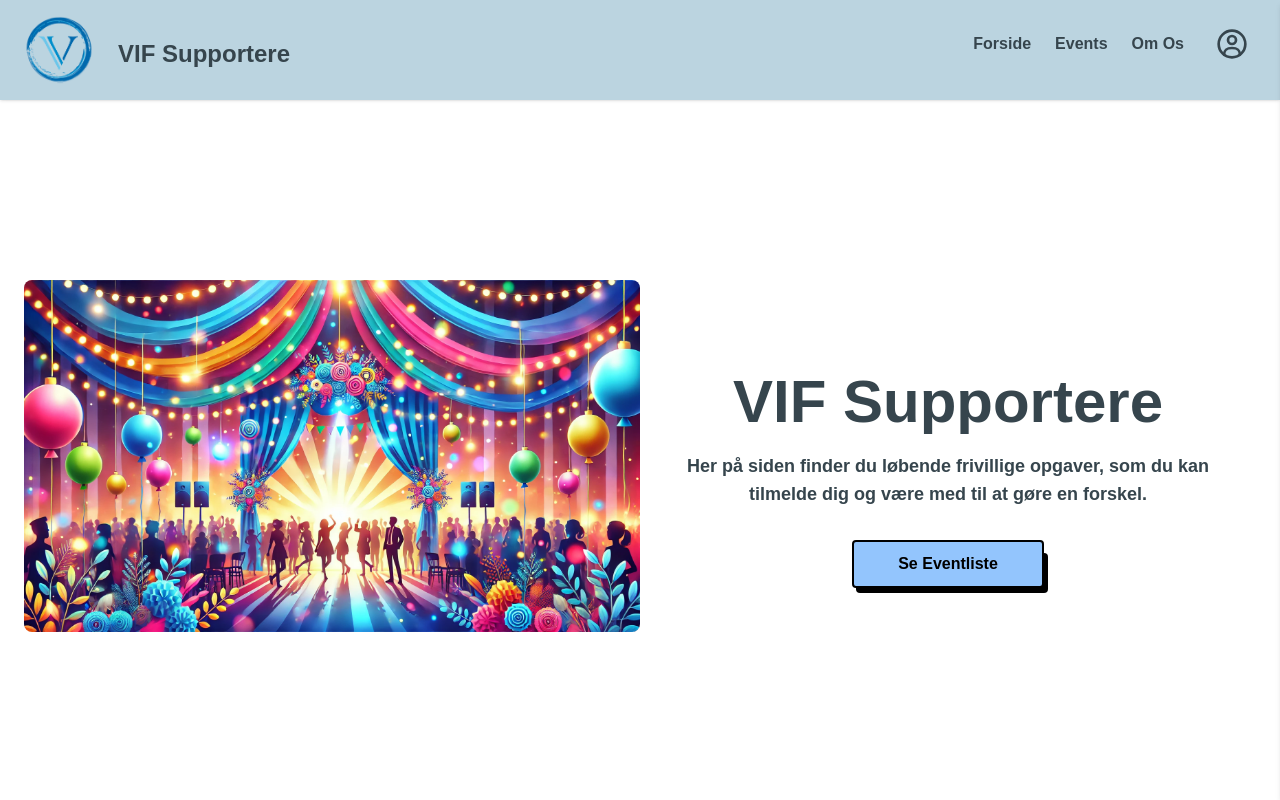
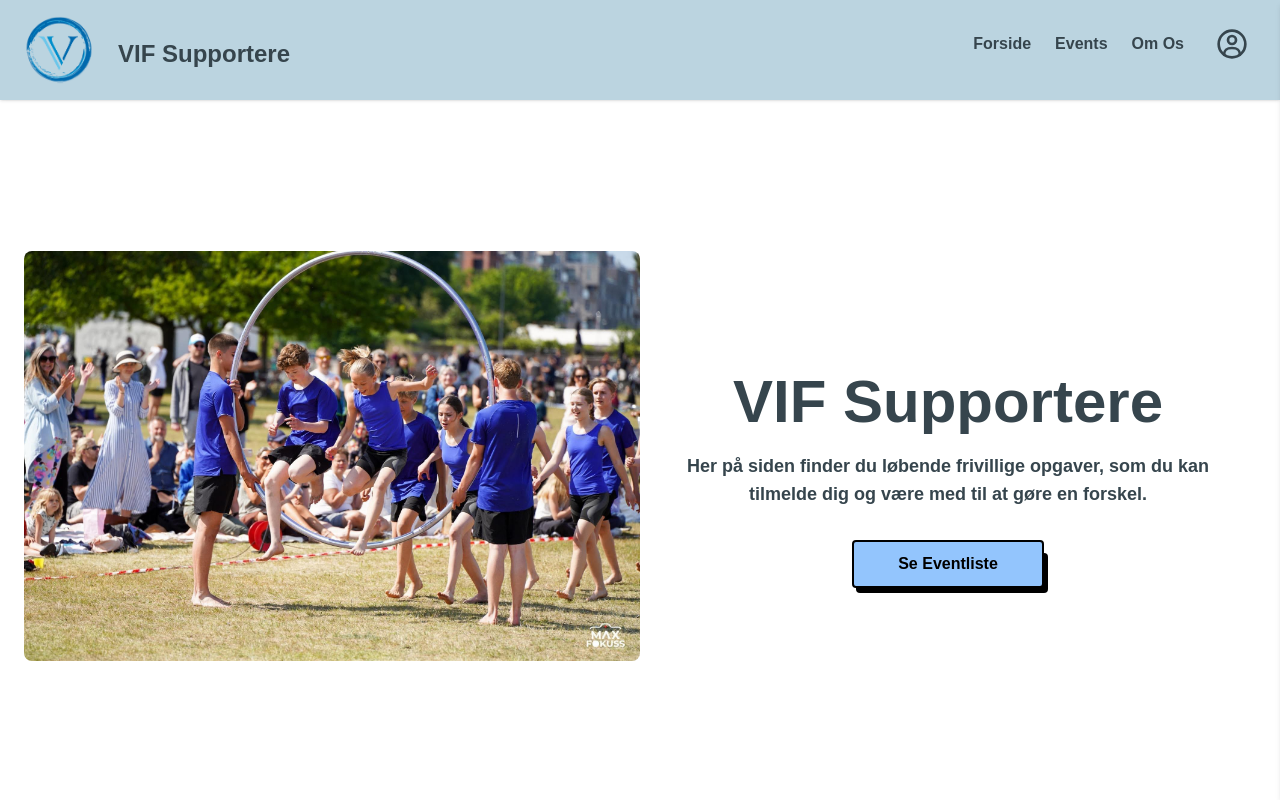
Before and after one commit to Kongriel/vifsupport, a Next.js app: page / in a window 1280 px wide. Shown: the top 800 px of the page. Built offline with nearby package versions, Linux system fonts and the light colour scheme.

Commit message:
forside skift

```diff
--- a/src/pages/index.js
+++ b/src/pages/index.js
@@ -11,7 +11,7 @@ export default function Home() {
       </Head>
       <div className="flex min-h-screen md:pl-6 mt-24 md:mt-16 md:pr-6 flex-col md:flex-row items-center justify-center  ">
         <div className="w-full md:-mt-4 -mt-40  md:w-1/2">
-          <Image src="/forside.webp" alt="VIF Gymnastik" width={500} height={500} className="object-cover rounded-lg w-full h-auto" />
+          <Image src="/sforside.jpg" alt="VIF Gymnastik" width={500} height={500} className="object-cover rounded-lg w-full h-auto" />
         </div>
 
         <div className="text-center md:text-center mt-8 md:w-1/2 px-6">
--- a/src/styles/globals.css
+++ b/src/styles/globals.css
@@ -97,16 +97,3 @@ body {
   transition: all 0.5s;
   transform: rotateY(-90deg);
 }
-
-@keyframes lift-lid {
-  0% {
-    transform: translateY(0);
-  }
-  100% {
-    transform: translateY(-6px);
-  }
-}
-
-.animate-lift-lid {
-  animation: lift-lid 0.3s ease-in-out forwards;
-}
```
